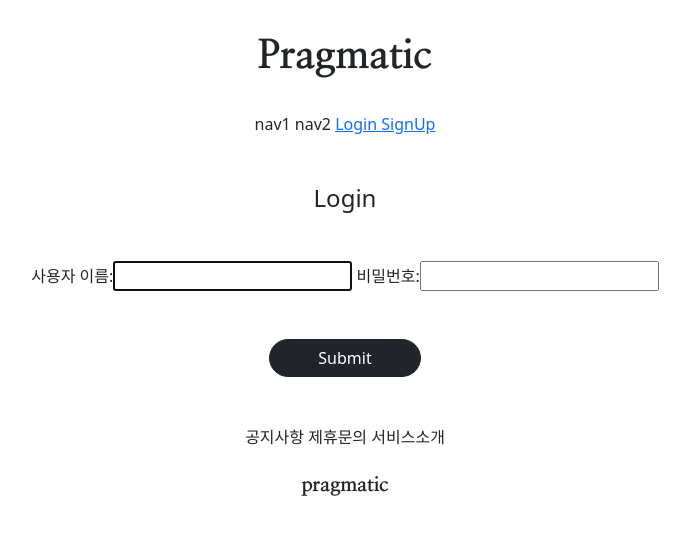
After one commit to horry77/django, a Django app: page /accounts/login/ in a window 1280 px wide. The commit adds this page. Shown: the top 535 px of the page, without its empty margins (295-985 px from the left). Run offline with Django 3.2, Linux system fonts and the light colour scheme; parts of the project's set-up code (start-up, migrations or seed data) failed here and were passed over.

Commit message:
7/14 commit 3

```diff
--- /dev/null
+++ b/accountapp/templates/accountapp/login.html
@@ -0,0 +1,19 @@
+{% extends 'base.html' %}
+{% block content %}
+
+    <div class="text-center">
+    <div class="m-5">
+        <h4>Login</h4>
+    </div>
+    <div>
+        <form action="{% url 'accountapp:login' %}"method="post">
+            {%  csrf_token %}
+            {{ form }}
+            <div class="m-5">
+                <input type="submit"
+                   class="btn btn-dark rounded-pill px-5">
+            </div>
+        </form>
+    </div>
+    </div>
+{% endblock %}
--- a/accountapp/urls.py
+++ b/accountapp/urls.py
@@ -1,3 +1,4 @@
+from django.contrib.auth.views import LoginView, LogoutView
 from django.urls import path
 
 from accountapp.views import hello_world, AccountCreateView
@@ -5,7 +6,9 @@ from accountapp.views import hello_world, AccountCreateView
 app_name = 'accountapp'
 urlpatterns = [
     path('hello_world/',hello_world,name='hello_world'),
-    path('hello_world1/', hello_world, name='111hello_world'),
+    path('login/',LoginView.as_view(template_name='accountapp/login.html'),
+         name='login'),
+path('logout/',LogoutView.as_view(),name='logout'),
     path('create/',AccountCreateView.as_view(), name='create' )
 
 ]
--- a/accountapp/views.py
+++ b/accountapp/views.py
@@ -28,4 +28,4 @@ class AccountCreateView(CreateView):
     model = User
     form_class = UserCreationForm
     success_url = reverse_lazy('accountapp:hello_world')
-    templates = 'accountapp/create.html'
+    template_name = 'accountapp/create.html'
--- a/templates/header.html
+++ b/templates/header.html
@@ -6,7 +6,21 @@
         <div class="pragmatic_header_button">
             <span>nav1</span>
             <span>nav2</span>
-            <span>nav3</span>
-            <span>nav4</span>
+            {%  if not user.is_authenticated %}
+            <span>
+                <a href="{% url 'accountapp:login' %}">
+                    Login
+                </a>
+            </span>
+            <span><a href="{% url 'accountapp:create' %}">
+                SignUp
+            </a></span>
+            {% else %}
+            <span>
+                <a href="{%  url 'accountapp:logout' %}">
+                    Logout
+                </a>
+            </span>
+            {% endif %}
         </div>
     </div>
```
Also changed, not shown: accountapp/templates/accountapp/create.html (added, +19 -0 lines), web/settings.py (+6 -1 lines).
